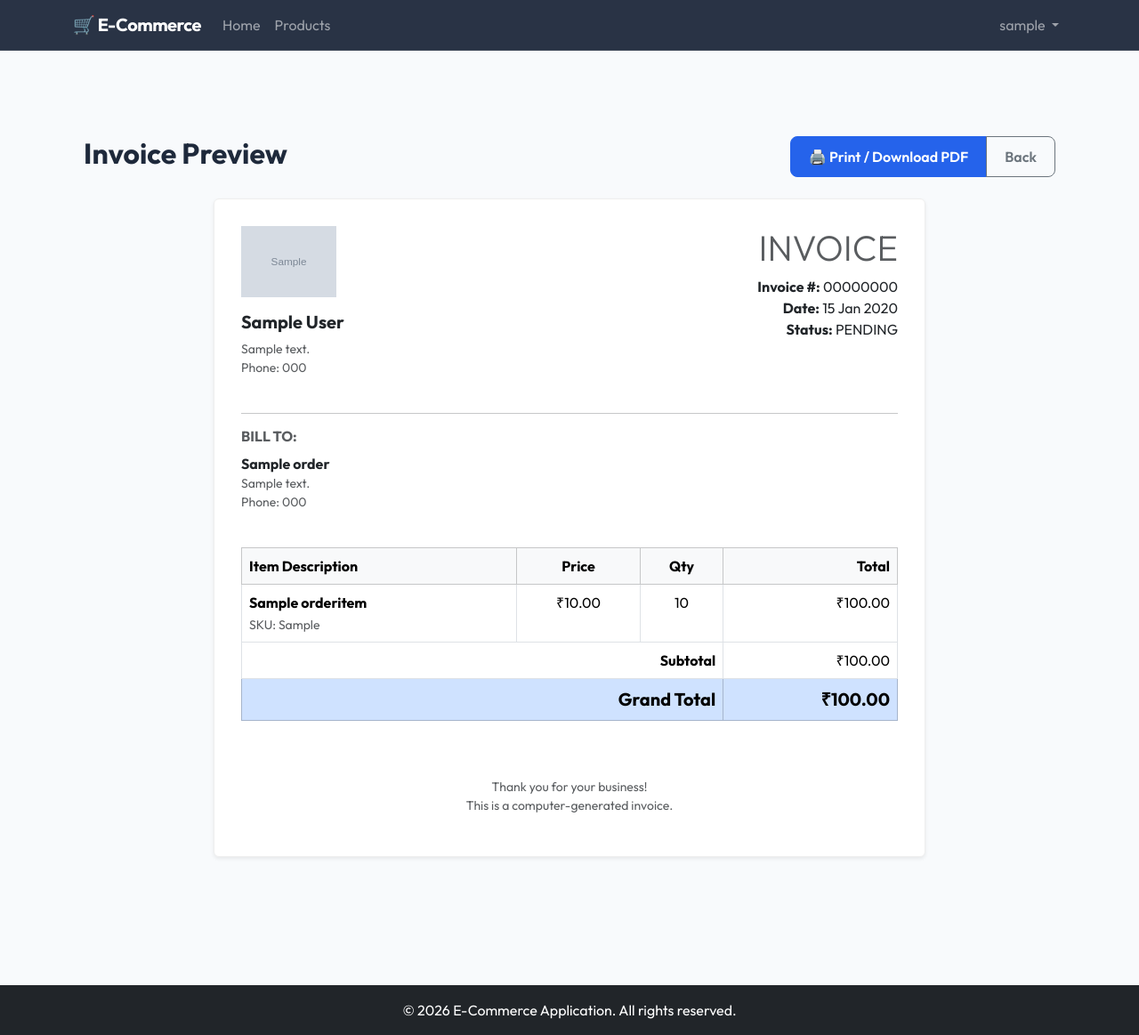
After one commit to akshayaraojjs/full-stack-django-ecommerce, a Django app: page /orders/00000000-0000-0000-0000-000000000001/invoice/1/ in a window 1280 px wide. The commit adds this page. Shown: the whole page at 89% size. Run offline with Django 5.2, Linux system fonts and the light colour scheme; a user stored in the database is signed in; tables that the repository leaves empty hold one stand-in row (values such as "Sample post"); grey boxes marked "Sample" are stand-in pictures.

Commit message:
Phase 10: Implemented Seller GST details and GST/Non-GST Invoice generation with Print/Download functionality

```diff
--- a/accounts/forms.py
+++ b/accounts/forms.py
@@ -51,7 +51,7 @@ from .models import UserProfile
 class UserProfileForm(forms.ModelForm):
     class Meta:
         model = UserProfile
-        fields = ['phone', 'address', 'profile_image']
+        fields = ['business_name', 'gst_number', 'phone', 'address', 'profile_image']
 
     def __init__(self, *args, **kwargs):
         super().__init__(*args, **kwargs)
--- a/accounts/models.py
+++ b/accounts/models.py
@@ -50,8 +50,12 @@ class User(AbstractBaseUser, PermissionsMixin):
 class UserProfile(models.Model):
     user = models.OneToOneField(User, on_delete=models.CASCADE, related_name='profile')
     phone = models.CharField(max_length=20, blank=True, null=True)
-    address = models.TextField(blank=True, null=True)
-    profile_image = models.ImageField(upload_to='profile_images/', blank=True, null=True)
+    address = models.TextField(blank=True, null=True, help_text="For Sellers, this is the Store/Company Address")
+    profile_image = models.ImageField(upload_to='profile_images/', blank=True, null=True, help_text="For Sellers, this is the Company Logo")
+
+    # Seller specific fields
+    business_name = models.CharField(max_length=255, blank=True, null=True)
+    gst_number = models.CharField(max_length=15, blank=True, null=True)
 
     def __str__(self):
         return f"{self.user.username}'s Profile"
--- a/orders/urls.py
+++ b/orders/urls.py
@@ -8,6 +8,7 @@ urlpatterns = [
     path('history/', views.order_history, name='order_history'),
     path('<uuid:order_uuid>/', views.order_detail, name='order_detail'),
     path('<uuid:order_uuid>/cancel/', views.cancel_order, name='cancel_order'),
+    path('<uuid:order_uuid>/invoice/<str:invoice_type>/', views.generate_invoice, name='generate_invoice'),
 
     # Seller
     path('seller/', views.seller_orders, name='seller_orders'),
--- a/orders/views.py
+++ b/orders/views.py
@@ -152,3 +152,42 @@ def update_order_status(request, order_uuid):
         else:
             messages.error(request, 'Invalid status.')
     return redirect('seller_orders')
+
+@login_required
+def generate_invoice(request, order_uuid, invoice_type):
+    """
+    Generate an invoice for an order.
+    invoice_type: 'gst' or 'non-gst'
+    """
+    order = get_object_or_404(Order, order_uuid=order_uuid)
+
+    # Check permission: User must be the customer or a seller of an item in this order
+    items = order.items.all()
+
+    if request.user.role == 'Seller':
+        # Seller only sees their own items
+        items = items.filter(seller=request.user)
+        if not items.exists():
+            messages.error(request, "You don't have items in this order.")
+            return redirect('seller_orders')
+        seller = request.user
+    else:
+        # Customer sees all items
+        if order.customer != request.user:
+            messages.error(request, "Unauthorized.")
+            return redirect('order_history')
+        # For customer view, use the first seller as primary info or a generic header
+        seller = items.first().seller if items.exists() else None
+
+    total_amount = sum(item.subtotal for item in items)
+    tax_amount = round(float(total_amount) * 0.18, 2) if invoice_type == 'gst' else 0
+
+    context = {
+        'order': order,
+        'items': items,
+        'seller': seller,
+        'invoice_type': invoice_type,
+        'total_amount': total_amount,
+        'tax_amount': tax_amount,
+    }
+    return render(request, 'orders/invoice_detail.html', context)
--- /dev/null
+++ b/templates/orders/invoice_detail.html
@@ -0,0 +1,116 @@
+{% extends 'base.html' %}
+
+{% block title %}Invoice #{{ order.short_uuid }} - E-Commerce Application{% endblock %}
+
+{% block extra_css %}
+<style>
+    @media print {
+        .navbar, .btn-group, .no-print { display: none !important; }
+        .container { width: 100% !important; max-width: 100% !important; padding: 0 !important; margin: 0 !important; }
+        .card { border: none !important; box-shadow: none !important; }
+        body { background: white !important; }
+    }
+    .invoice-box {
+        max-width: 800px;
+        margin: auto;
+        padding: 30px;
+        border: 1px solid #eee;
+        background: #fff;
+    }
+</style>
+{% endblock %}
+
+{% block content %}
+<div class="container my-5">
+    <div class="d-flex justify-content-between align-items-center mb-4 no-print">
+        <h2 class="fw-bold">Invoice Preview</h2>
+        <div class="btn-group">
+            <button onclick="window.print();" class="btn btn-primary">🖨️ Print / Download PDF</button>
+            <a href="{{ request.META.HTTP_REFERER }}" class="btn btn-outline-secondary">Back</a>
+        </div>
+    </div>
+
+    <div class="invoice-box shadow-sm card">
+        <div class="row mb-4">
+            <div class="col-6">
+                {% if seller.profile.profile_image %}
+                    <img src="{{ seller.profile.profile_image.url }}" alt="Logo" style="max-height: 80px;" class="mb-3">
+                {% else %}
+                    <h3 class="text-primary fw-bold">🛒 E-Commerce</h3>
+                {% endif %}
+                <h5 class="fw-bold">{{ seller.profile.business_name|default:seller.username }}</h5>
+                <p class="small text-muted mb-0">
+                    {{ seller.profile.address|linebreaksbr }}<br>
+                    Phone: {{ seller.profile.phone }}<br>
+                    {% if invoice_type == 'gst' and seller.profile.gst_number %}
+                        <strong>GSTIN: {{ seller.profile.gst_number }}</strong>
+                    {% endif %}
+                </p>
+            </div>
+            <div class="col-6 text-end">
+                <h1 class="display-6 text-muted">INVOICE</h1>
+                <p class="mb-0"><strong>Invoice #:</strong> {{ order.short_uuid }}</p>
+                <p class="mb-0"><strong>Date:</strong> {{ order.created_at|date:"d M Y" }}</p>
+                <p class="mb-0"><strong>Status:</strong> <span class="text-uppercase">{{ order.order_status }}</span></p>
+            </div>
+        </div>
+
+        <hr>
+
+        <div class="row mb-4">
+            <div class="col-6">
+                <h6 class="fw-bold text-muted">BILL TO:</h6>
+                <p class="mb-0"><strong>{{ order.shipping_name }}</strong></p>
+                <p class="small text-muted">
+                    {{ order.shipping_address|linebreaksbr }}<br>
+                    Phone: {{ order.shipping_phone }}
+                </p>
+            </div>
+        </div>
+
+        <table class="table table-bordered">
+            <thead class="table-light">
+                <tr>
+                    <th>Item Description</th>
+                    <th class="text-center">Price</th>
+                    <th class="text-center">Qty</th>
+                    <th class="text-end">Total</th>
+                </tr>
+            </thead>
+            <tbody>
+                {% for item in items %}
+                <tr>
+                    <td>
+                        <span class="fw-bold">{{ item.product_name }}</span><br>
+                        <small class="text-muted">SKU: {{ item.sku }}</small>
+                    </td>
+                    <td class="text-center">₹{{ item.price }}</td>
+                    <td class="text-center">{{ item.quantity }}</td>
+                    <td class="text-end">₹{{ item.subtotal }}</td>
+                </tr>
+                {% endfor %}
+            </tbody>
+            <tfoot>
+                <tr>
+                    <td colspan="3" class="text-end fw-bold">Subtotal</td>
+                    <td class="text-end">₹{{ total_amount }}</td>
+                </tr>
+                {% if invoice_type == 'gst' %}
+                <tr>
+                    <td colspan="3" class="text-end small">GST (18% Included)</td>
+                    <td class="text-end small">₹{{ tax_amount }}</td>
+                </tr>
+                {% endif %}
+                <tr class="table-primary fw-bold">
+                    <td colspan="3" class="text-end fs-5">Grand Total</td>
+                    <td class="text-end fs-5">₹{{ total_amount }}</td>
+                </tr>
+            </tfoot>
+        </table>
+
+        <div class="mt-5 text-center small text-muted">
+            <p>Thank you for your business!<br>This is a computer-generated invoice.</p>
+        </div>
+    </div>
+</div>
+{% endblock %}
```
Also changed, not shown: templates/accounts/dashboards/seller.html (+7 -1 lines), templates/orders/order_detail.html (+11 -0 lines), templates/orders/seller/seller_orders.html (+9 -1 lines), README.md, accounts/migrations/0003_userprofile_business_name_userprofile_gst_number_and_more.py (added).
